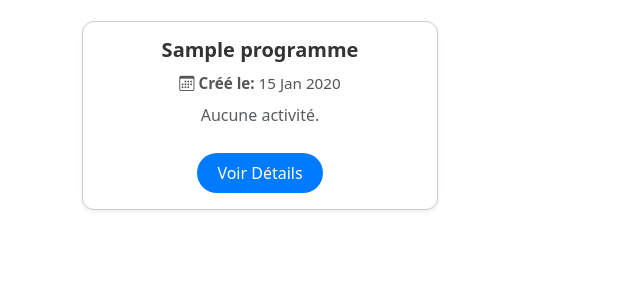
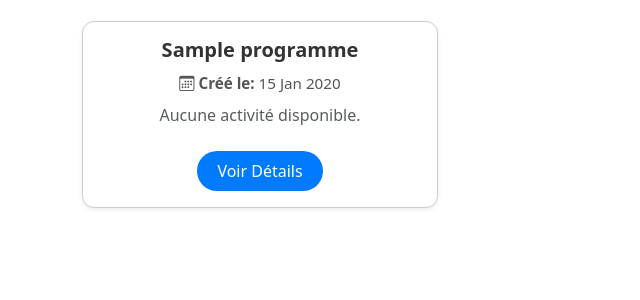
Before and after one commit to Andrebeet1/group, a Django app: page / in a window 1280 px wide. Shown: the part 281-581 px from the top of the page, without its empty margins (0-640 px from the left). Run offline with Django 4.2, Linux system fonts and the light colour scheme; tables that the repository leaves empty hold one stand-in row (values such as "Sample post").

Commit message:
Update accueil.html

```diff
--- a/programmes/templates/accueil.html
+++ b/programmes/templates/accueil.html
@@ -3,7 +3,7 @@
 {% block title %}Accueil{% endblock %}
 
 {% block content %}
-<!-- Ajouter Bootstrap Icons si ce n'est pas encore dans base.html -->
+<!-- Bootstrap Icons (si pas encore ajoutés dans base.html) -->
 <link rel="stylesheet" href="https://cdn.jsdelivr.net/npm/bootstrap-icons@1.10.5/font/bootstrap-icons.css">
 
 <style>
@@ -86,10 +86,10 @@
                 </p>
                 {% endwith %}
                 {% else %}
-                <p class="text-muted">Aucune activité.</p>
+                <p class="text-muted">Aucune activité disponible.</p>
                 {% endif %}
 
-                <a href="{% url 'detail_programme' programme.id %}" class="btn btn-primary">Voir Détails</a>
+                <a href="{% url 'detail_programme' programme.id %}" class="btn btn-primary mt-2">Voir Détails</a>
             </div>
         </div>
     </div>
```
